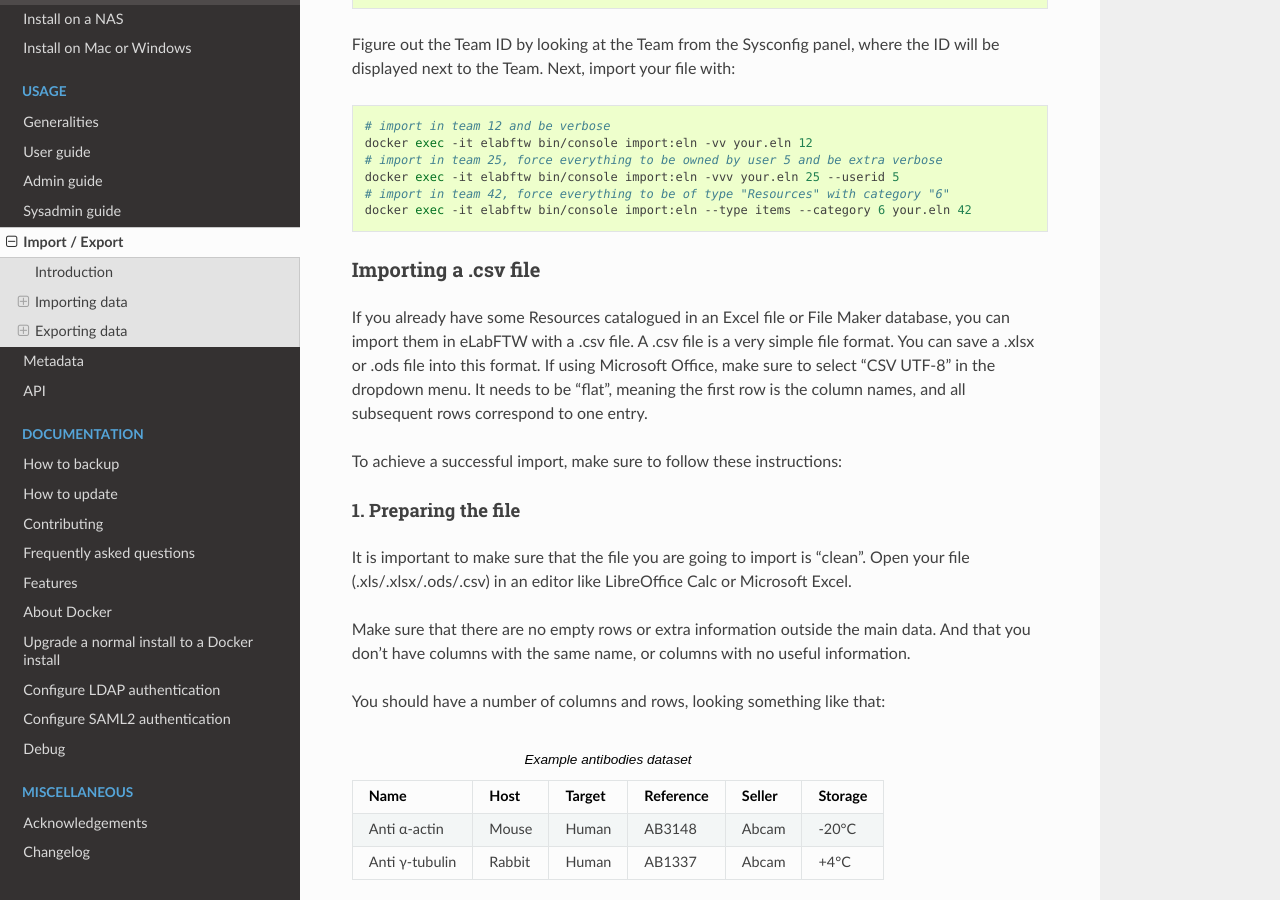
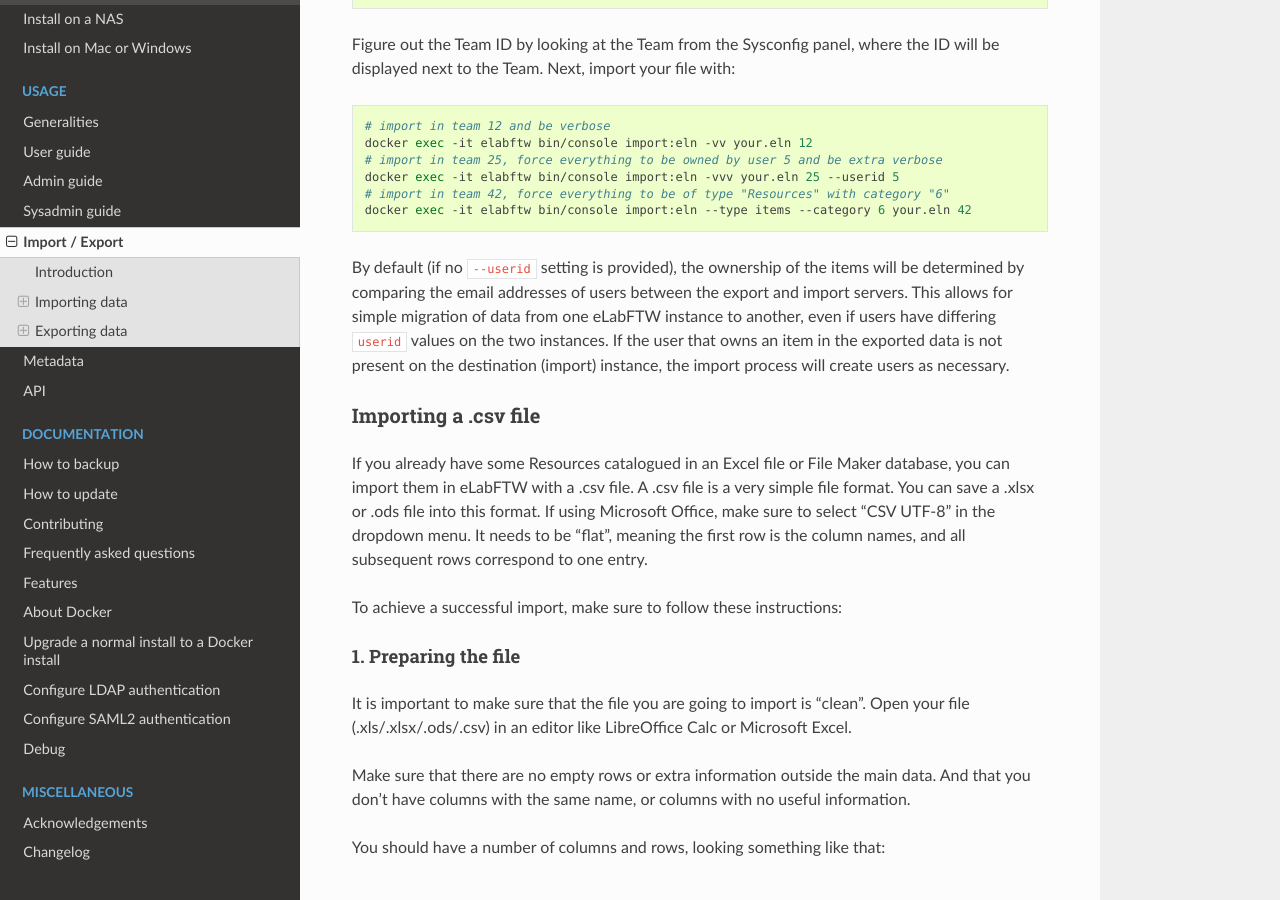
Before and after one commit to elabftw/elabdoc, a Sphinx documentation site: the page built from doc/import-export.rst, in a window 1280 px wide and 900 px high, scrolled down 1747 px. Built offline with Sphinx 7.4.7 and the Read the Docs theme 3.1.0, drawn with Linux system fonts in a browser that asks for light colours.

Commit message:
Add some additional documentation about record ownership during import (#29)

```diff
--- a/doc/import-export.rst
+++ b/doc/import-export.rst
@@ -74,6 +74,13 @@
    docker exec -it elabftw bin/console import:eln -vvv your.eln 25 --userid 5
    # import in team 42, force everything to be of type "Resources" with category "6"
    docker exec -it elabftw bin/console import:eln --type items --category 6 your.eln 42
+
+By default (if no ``--userid`` setting is provided), the ownership of the items will be
+determined by comparing the email addresses of users between the export and import
+servers. This allows for simple migration of data from one eLabFTW instance to another,
+even if users have differing ``userid`` values on the two instances. If the user that owns
+an item in the exported data is not present on the destination (import) instance, the
+import process will create users as necessary.
 
 
 .. _csvimport:
```
